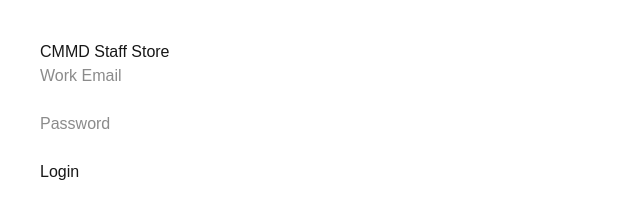
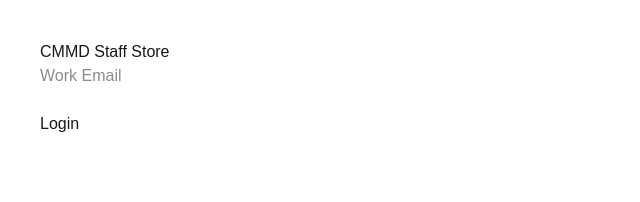
Before and after one commit to cnanacasse/shopcmmd-app, a Next.js app: page / in a window 1280 px wide. Shown: the top 202 px of the page, without its empty margins (0-640 px from the left). Built offline with nearby package versions, Linux system fonts and the light colour scheme; no server answers.

Commit message:
Proper magic link login with redirect

```diff
--- a/app/page.tsx
+++ b/app/page.tsx
@@ -1,6 +1,6 @@
 "use client";
 
-import { useState } from "react";
+import { useEffect, useState } from "react";
 import { createClient } from "@supabase/supabase-js";
 
 const supabase = createClient(
@@ -10,19 +10,31 @@ const supabase = createClient(
 
 export default function Home() {
   const [email, setEmail] = useState("");
-  const [password, setPassword] = useState("");
   const [message, setMessage] = useState("");
 
+  useEffect(() => {
+    checkUser();
+  }, []);
+
+  const checkUser = async () => {
+    const { data: { session } } = await supabase.auth.getSession();
+    if (session) {
+      window.location.href = "/merch";
+    }
+  };
+
   const login = async () => {
-    const { error } = await supabase.auth.signInWithPassword({
+    const { error } = await supabase.auth.signInWithOtp({
       email,
-      password,
+      options: {
+        emailRedirectTo: "https://www.shopcmmd.com/",
+      },
     });
 
     if (error) {
       setMessage("Login failed.");
     } else {
-      window.location.href = "/merch";
+      setMessage("Check your email for login link.");
     }
   };
 
@@ -37,13 +49,6 @@ export default function Home() {
         onChange={(e) => setEmail(e.target.value)}
       />
       <br /><br />
-      <input
-        type="password"
-        placeholder="Password"
-        value={password}
-        onChange={(e) => setPassword(e.target.value)}
-      />
-      <br /><br />
       <button onClick={login}>Login</button>
 
       {message && <p>{message}</p>}
```
